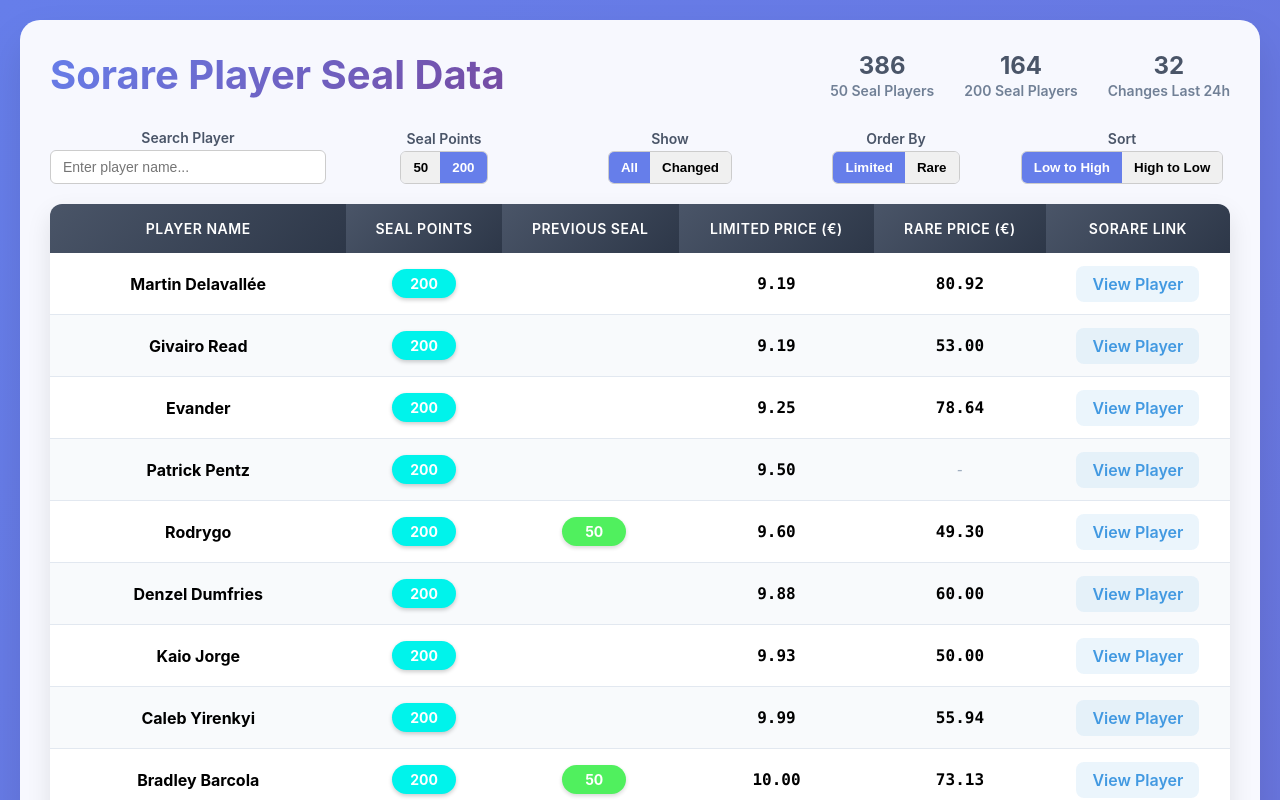
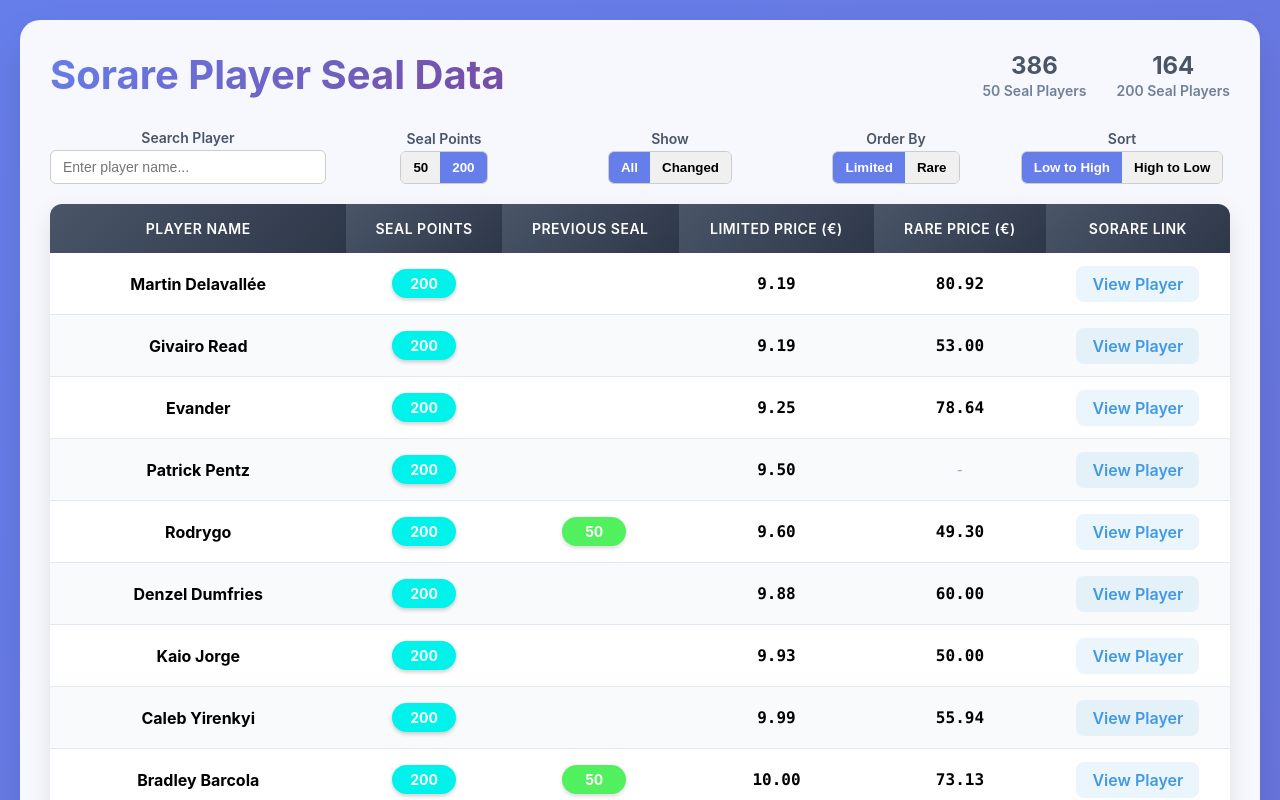
Before and after one commit to random989/seal-sorare, a Next.js app: page / in a window 1280 px wide. Shown: the top 800 px of the page. Built offline with nearby package versions, Linux system fonts and the light colour scheme.

Commit message:
Update index.js

```diff
--- a/pages/index.js
+++ b/pages/index.js
@@ -85,13 +85,13 @@
     if (!sealValue && sealValue !== 0) return '';
     return <span className={`seal-badge seal-${sealValue}`}>{sealValue}</span>;
   };
-
+  /*
   const getChangedCount = () => {
     if (!sealData.players) return 0;
     const all50 = sealData.players['50_seal'] || [];
     const all200 = sealData.players['200_seal'] || [];
     return [...all50, ...all200].filter(p => p.seal_changed).length;
-  };
+  };*/
 
   return (
     <>
@@ -291,10 +291,6 @@
               <span className="summary-number">{sealData.summary?.['200_seal_count'] || 0}</span>
               <span className="summary-label">200 Seal Players</span>
             </div>
-            <div className="summary-item">
-              <span className="summary-number">{getChangedCount()}</span>
-              <span className="summary-label">Changes Last 24h</span>
-            </div>
           </div>
         </div>
 
```
